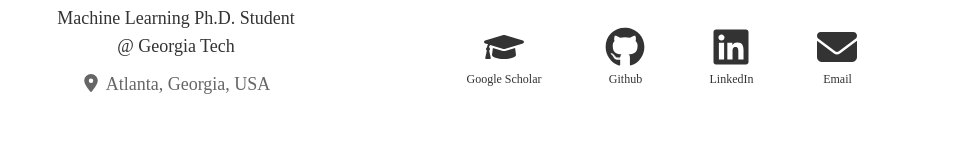
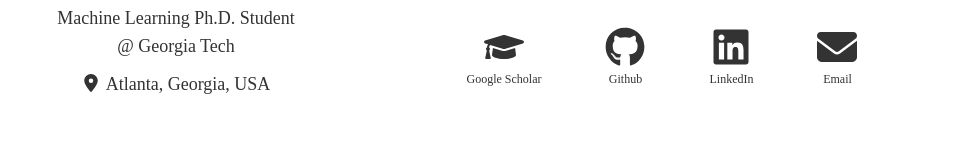
Before and after one commit to vinamarora8/vinamarora8.github.io, a React (Vite) app: page /#/ in a window 1280 px wide. Shown: the part 439-599 px from the top of the page, without its empty margins (158-1121 px from the left). Built offline with nearby package versions, Linux system fonts and the light colour scheme.

Commit message:
Profile location: prim color

```diff
--- a/src/components/Profile.tsx
+++ b/src/components/Profile.tsx
@@ -26,7 +26,7 @@ const ProfileLeft: React.FC = () => {
       <div className="flex flex-col items-center text-center text-lg font-medium">
         <p>Machine Learning Ph.D. Student</p>
         <p>@ Georgia Tech</p>
-        <div className="text-secondary mt-2.5 flex flex-row items-center gap-1.5">
+        <div className="mt-2.5 flex flex-row items-center gap-1.5">
           <FaLocationDot className="mb-0.5" />
           <p>Atlanta, Georgia, USA</p>
         </div>
```
